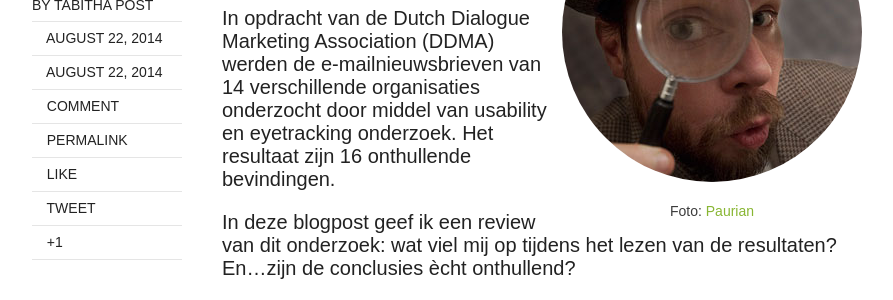
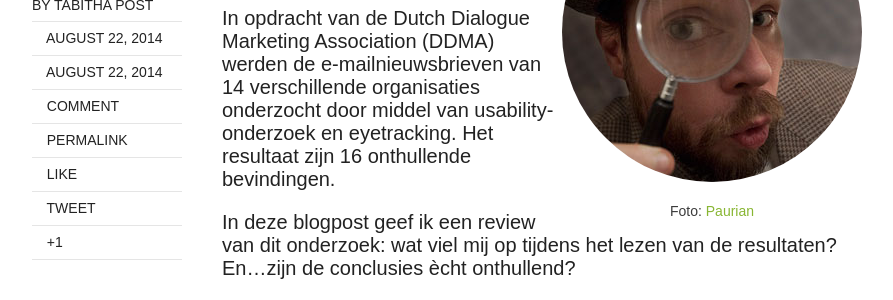
Before and after one commit to TheKnowsyFerret/theknowsyferret.github.io, a Jekyll site: the page built from _posts/2014-08-22-usability-onderzoek-emailnieuwsbrieven-onder-de-loep.md, in a window 1280 px wide and 900 px high, scrolled down 640 px. Shown: the part 253-553 px from the top of the window, without its empty margins (128-1021 px from the left). Built offline with Jekyll 4.4.1, drawn with Linux system fonts in a browser that asks for light colours; nearby versions of some CDN libraries; comment, search, counter and statistics services are not loaded.

Commit message:
verandering verbindingsstreep

```diff
--- a/_posts/2014-08-22-usability-onderzoek-emailnieuwsbrieven-onder-de-loep.md
+++ b/_posts/2014-08-22-usability-onderzoek-emailnieuwsbrieven-onder-de-loep.md
@@ -26,7 +26,7 @@ lezers? Netprofile zocht dit uit.
 
 In opdracht van de Dutch Dialogue Marketing Association (DDMA) werden
 de e-mailnieuwsbrieven van 14 verschillende organisaties onderzocht
-door middel van usability en eyetracking onderzoek. Het resultaat zijn 16 onthullende bevindingen.
+door middel van usability-onderzoek en eyetracking. Het resultaat zijn 16 onthullende bevindingen.
 
 In deze blogpost geef ik een review van dit onderzoek: wat viel mij op tijdens het lezen van de resultaten? En…zijn de conclusies ècht onthullend?
 
```
